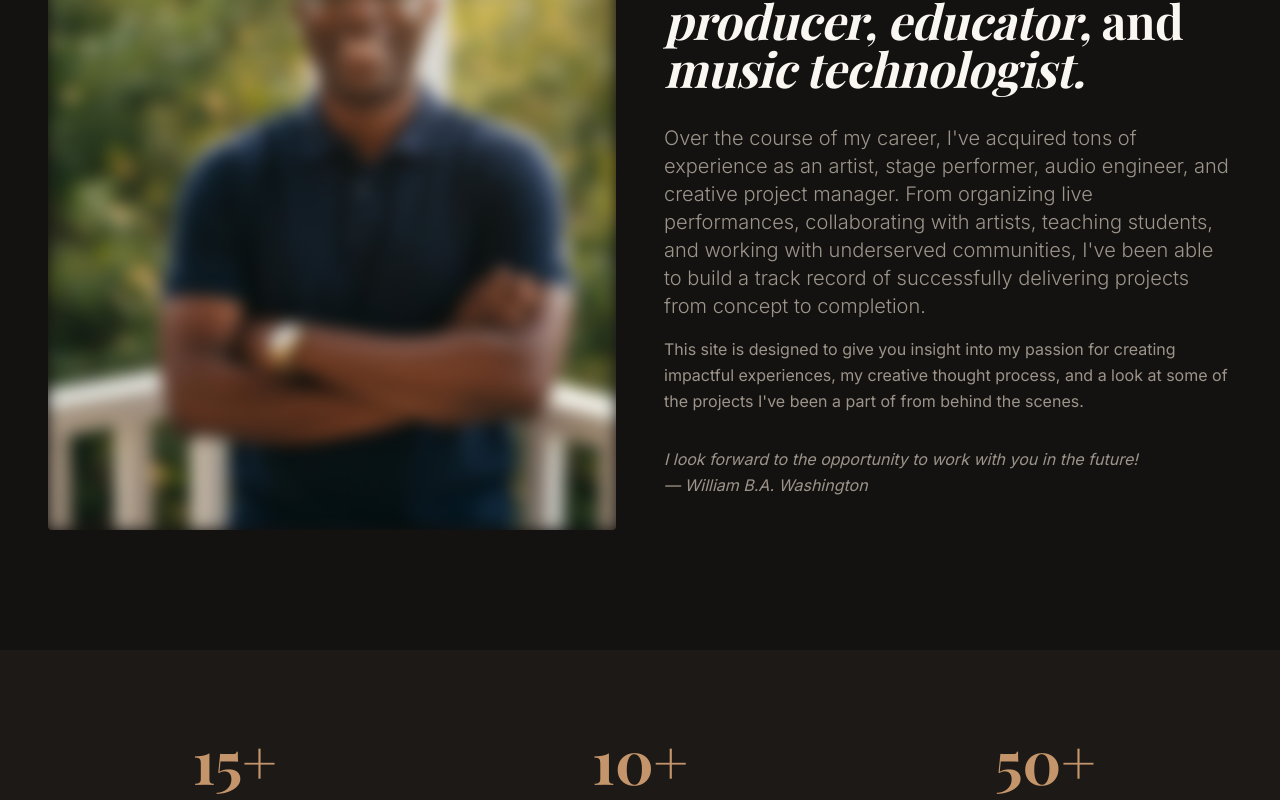
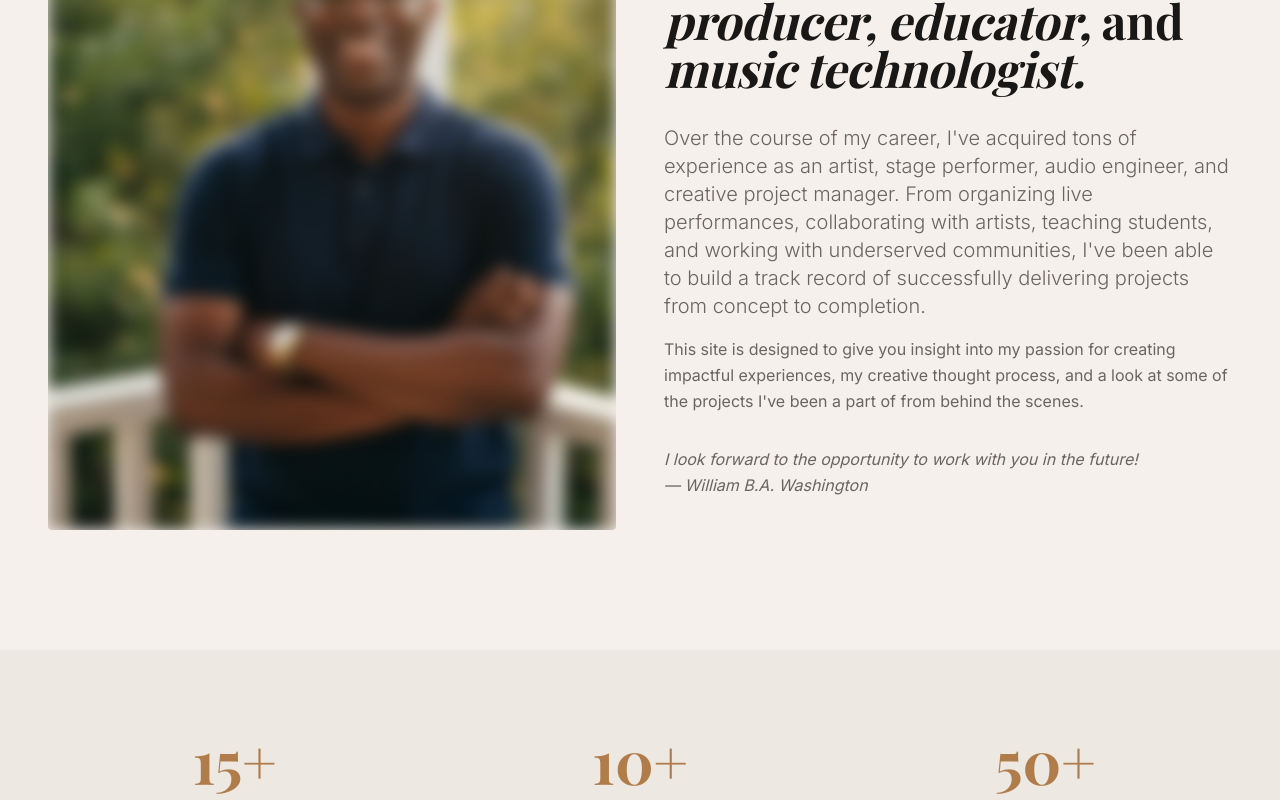
Before and after one commit to 3rdaveba/IDOMUSICSTUFF, a React (Vite) app in the folder app/: page / in a window 1280 px wide. Shown: the part 1100-1900 px from the top of the page. Built offline with nearby package versions, Linux system fonts and the light colour scheme; a web font is replaced by a local one.

Commit message:
Switch to light warm theme and make particles multicolored

```diff
--- a/app/src/components/ParticleCanvas.tsx
+++ b/app/src/components/ParticleCanvas.tsx
@@ -94,11 +94,16 @@ const vertexShader = `
 `
 
 const fragmentShader = `
-  uniform vec3 uBaseColor;
-  uniform vec3 uAccentColor;
-
   varying float vAlpha;
   varying vec3 vColor;
+
+  vec3 palette(float t) {
+    vec3 a = vec3(0.75, 0.50, 0.35);
+    vec3 b = vec3(0.30, 0.25, 0.25);
+    vec3 c = vec3(1.0, 0.9, 0.7);
+    vec3 d = vec3(0.0, 0.15, 0.35);
+    return a + b * cos(6.28318 * (c * t + d));
+  }
 
   void main() {
     vec2 uv = gl_PointCoord - 0.5;
@@ -108,9 +113,8 @@ const fragmentShader = `
     // Smooth radial falloff
     float alpha = pow(1.0 - dist * 2.0, 1.5);
 
-    // Mix colors: 97% base, 3% accent
-    float isAccent = step(0.97, vColor.x);
-    vec3 color = mix(uBaseColor, uAccentColor, isAccent);
+    // Multicolored palette based on particle hash
+    vec3 color = palette(vColor.x);
 
     gl_FragColor = vec4(color, alpha * vAlpha);
   }
@@ -137,7 +141,7 @@ export default function ParticleCanvas() {
 
     // Scene
     const scene = new THREE.Scene()
-    scene.fog = new THREE.FogExp2(0x141210, 0.008)
+    scene.fog = new THREE.FogExp2(0xF5F0EB, 0.008)
 
     // Camera
     const camera = new THREE.PerspectiveCamera(75, window.innerWidth / window.innerHeight, 0.1, 1000)
@@ -168,8 +172,6 @@ export default function ParticleCanvas() {
         uMouse: { value: new THREE.Vector2(0.0, 0.0) },
         uPixelRatio: { value: Math.min(window.devicePixelRatio, 2) },
         uParticleScale: { value: 2.5 },
-        uBaseColor: { value: new THREE.Color(0xC4956A) },
-        uAccentColor: { value: new THREE.Color(0xC45B4A) },
       },
       blending: THREE.AdditiveBlending,
       depthTest: false,
--- a/app/src/index.css
+++ b/app/src/index.css
@@ -4,16 +4,16 @@
 
 @layer base {
   :root {
-    --bg-void: #141210;
-    --bg-surface: #1C1917;
-    --bg-surface-elevated: #262320;
-    --text-primary: #FAF6F1;
-    --text-secondary: #9C948A;
-    --text-tertiary: #6B6560;
-    --accent-amber: #C4956A;
-    --accent-amber-light: #D4A97A;
+    --bg-void: #F5F0EB;
+    --bg-surface: #EDE8E2;
+    --bg-surface-elevated: #E5E0DA;
+    --text-primary: #1A1816;
+    --text-secondary: #6B6560;
+    --text-tertiary: #9C948A;
+    --accent-amber: #B07D4A;
+    --accent-amber-light: #C4956A;
     --accent-red: #C45B4A;
-    --border-color: #38322D;
+    --border-color: #D5CFC8;
     --content-max-width: 1280px;
     --section-padding-y: 120px;
     --grid-gap: 48px;
@@ -38,7 +38,7 @@
 
   ::selection {
     background-color: var(--accent-amber);
-    color: var(--bg-void);
+    color: #FAF6F1;
   }
 }
 
```
